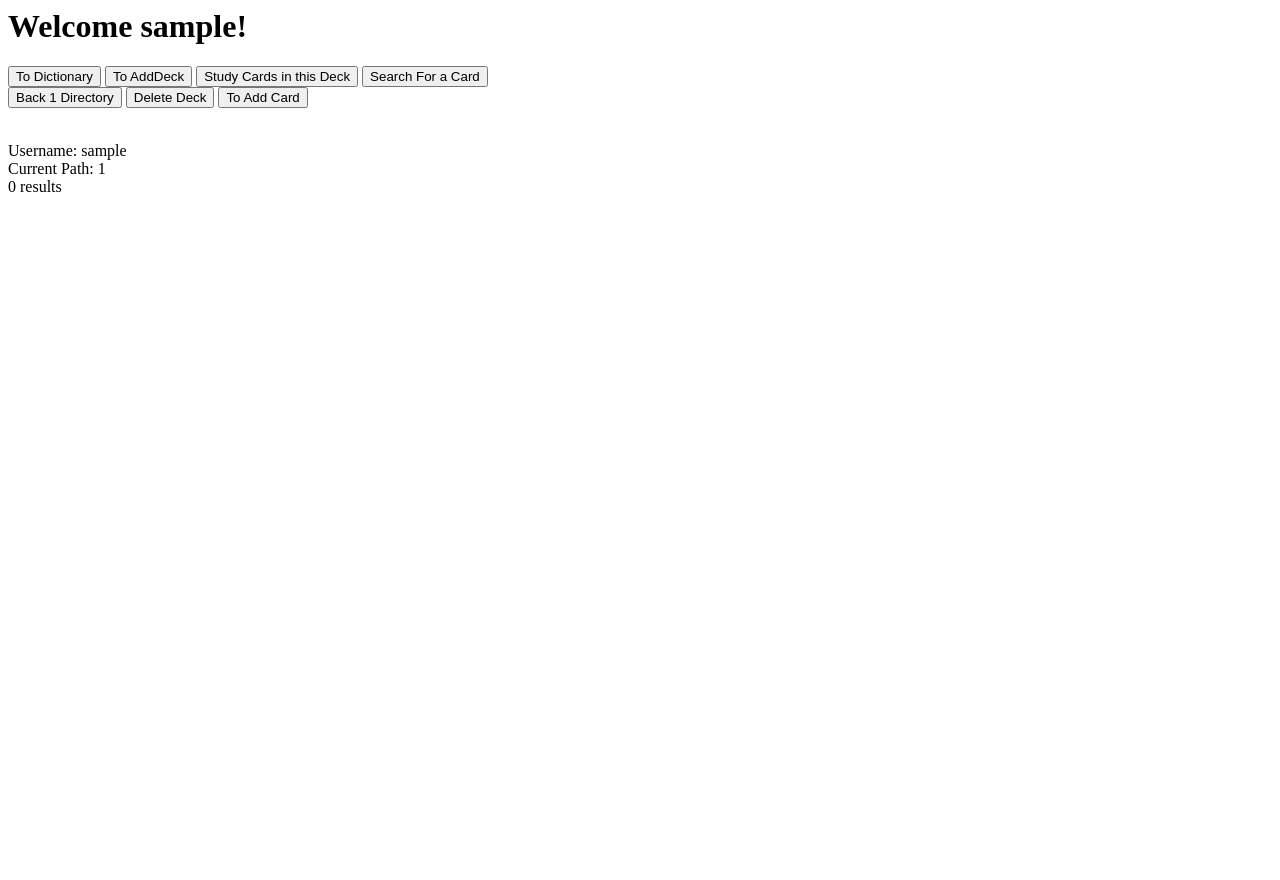
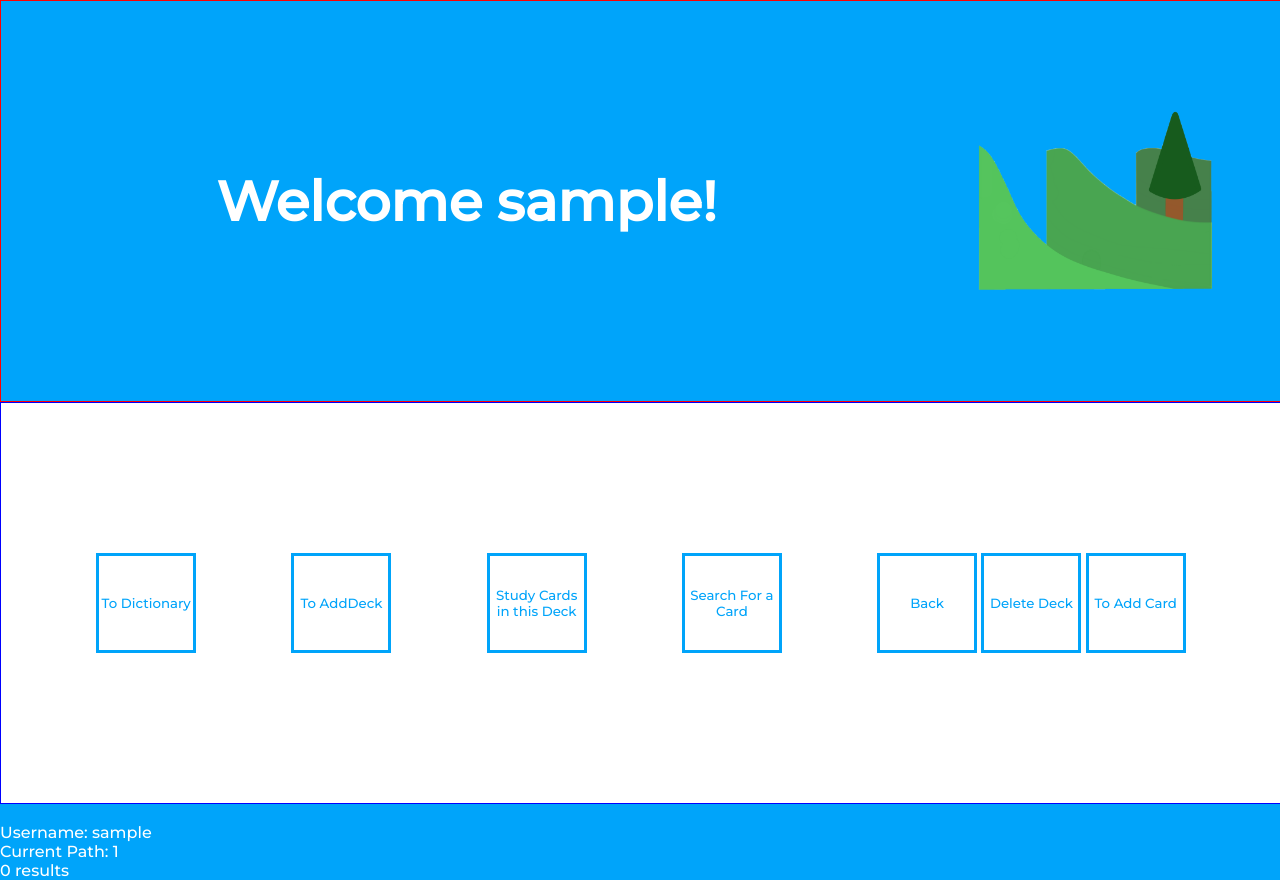
Before and after one commit to abbyryan414/sinkin, a PHP site: page / in a window 1280 px wide. Before the commit the page ends 192 px from the top, so only its background shows below. Run offline with PHP 8.4, Linux system fonts and the light colour scheme; the visitor is signed in with stand-in values (Sample User, id 1); data that the repository does not hold is empty.

Commit message:
started designin' with css

```diff
--- /dev/null
+++ b/css_files/index.css
@@ -0,0 +1,74 @@
+@import url('https://fonts.googleapis.com/css2?family=Montserrat:wght@500&display=swap');
+
+* {
+  /* background-color: blue; */
+  background-color: rgb(0, 164, 250);
+  color: white;
+  font-family: 'Montserrat', sans-serif;
+  margin:0;
+  padding:0;
+}
+
+
+
+.container {
+  width: 100%;
+  height: 50%;
+  border: 1px solid red;
+  display: flex;
+  flex-direction: row;
+  align-items: center;
+
+}
+
+#welcome-msg {
+  flex-grow: 2;
+  width: 50%;
+  text-align: center;
+  font-size: 7vw;
+  /* border: 2px solid black; */
+}
+
+#mountain_png {
+  flex-grow: 0.5;
+  /* border: 2px solid black; */
+  width: 20%;
+  margin-right: 20px;
+}
+
+/* If the screen size is 601px wide or more, set the font-size of <div> to 80px */
+@media screen and (min-width: 1000px) {
+  #welcome-msg {
+    font-size: 55px;
+  }
+}
+
+.container2 {
+  width: 100%;
+  height: 50%;
+}
+
+.button_container {
+  width: 100%;
+  height: 100%;
+  border: 1px solid blue;
+  background-color: white;
+  display: flex;
+  align-items: center;
+  justify-content: space-evenly;
+}
+
+.button {
+
+  width: 100px;
+  height: 100px;
+  background-color: white;
+  color:rgb(0, 164, 250);
+  border: 3px solid rgb(0, 164, 250);
+
+}
+
+.button_form {
+  height: 100px;
+  background-color: white;
+}
--- a/index.php
+++ b/index.php
@@ -3,7 +3,7 @@
   <meta charset="UTF-8">
   <meta name="viewport" content="width=device-width, initial-scale=1.0">
   <title>Home Page</title>
-
+  <link rel="stylesheet" href="css_files/index.css">
   <!-- JQuery CDN -->
   <script src="https://code.jquery.com/jquery-3.5.1.min.js"
   integrity="sha256-9/aliU8dGd2tb6OSsuzixeV4y/faTqgFtohetphbbj0="
@@ -11,16 +11,29 @@
 </head>
 <body>
 
-<h1 id="welcome-msg"></h1>
-<button onclick="toDictionary()">To Dictionary</button>
-<button onclick="addDeck()">To AddDeck</button>
-<button onclick="studyCard()" id="study_card_btn">Study Cards in this Deck</button>
-<button onclick="search()">Search For a Card</button>
-<form action="" method="POST">
-  <button type="submit" id="back_btn" name="back_btn">Back 1 Directory</button>
-  <button type="submit" id="delete_deck_btn" name="delete_deck_btn">Delete Deck</button>
-  <button type="submit" id="add_card_btn" name="add_card_btn">To Add Card</button>
-</form>
+<div class="container">
+  <h1 id="welcome-msg"></h1>
+  <!-- <img id="mountain_png" src="images/mountain_png.png" alt=""> -->
+  <img id="mountain_png" src="images/melody_tree.PNG" alt="">
+</div>
+
+<div class="container2">
+
+<div class="button_container">
+
+  <button class="button" onclick="toDictionary()">To Dictionary</button>
+  <button class="button" onclick="addDeck()">To AddDeck</button>
+  <button class="button" onclick="studyCard()" id="study_card_btn">Study Cards in this Deck</button>
+  <button class="button" onclick="search()">Search For a Card</button>
+
+
+  <form class="button_form" action="" method="POST">
+    <button class="button" type="submit" id="back_btn" name="back_btn">Back</button>
+    <button class="button" type="submit" id="delete_deck_btn" name="delete_deck_btn">Delete Deck</button>
+    <button class="button" type="submit" id="add_card_btn" name="add_card_btn">To Add Card</button>
+  </form>
+
+</div>
 
 
 <?php
@@ -217,6 +230,8 @@ if(array_key_exists('delete_deck_btn', $_POST)) {
 
 ?>
 
+<!-- This div tag closes the div with class "container2" -->
+</div>
 
 </body>
 </html>
```
Also changed, not shown: images/melody_tree.PNG (added), images/melody_tree.jpeg (added), images/mountain_png.png (added), images/mountain_tree_image.png (added).
